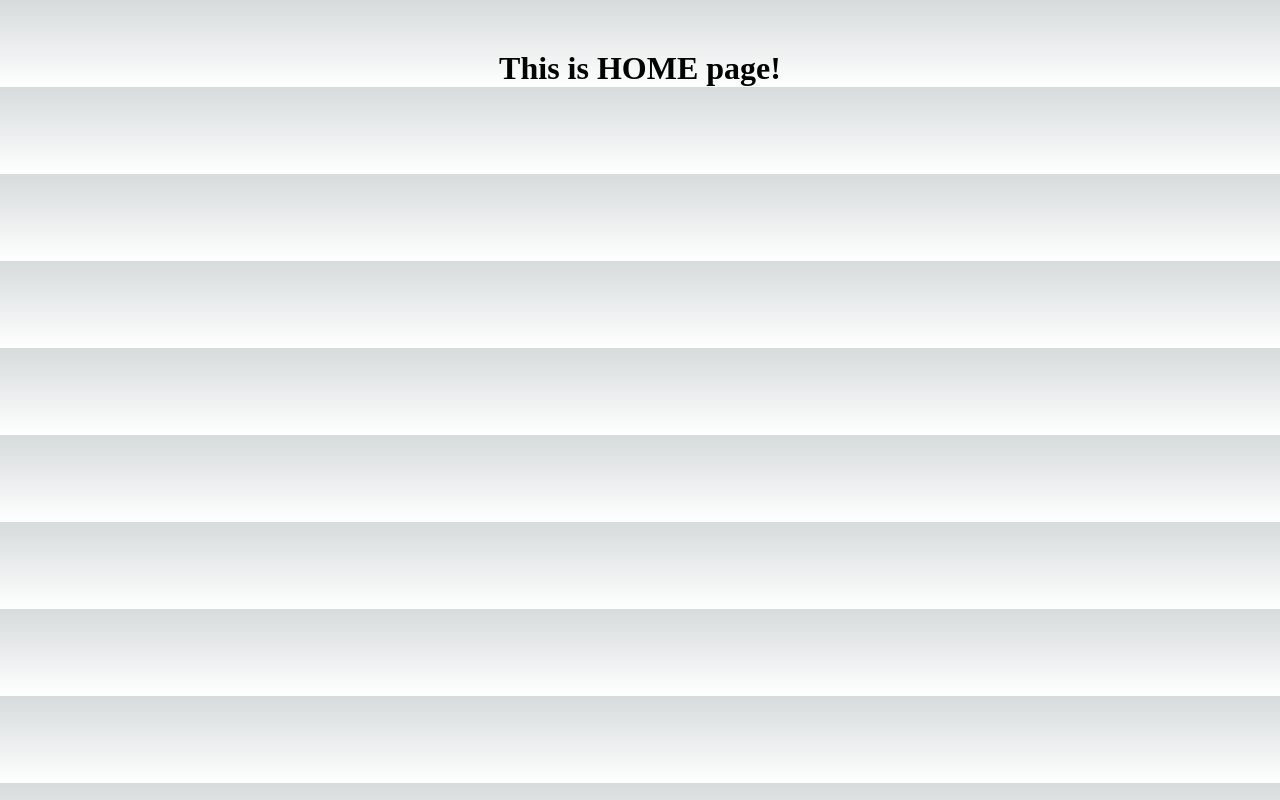
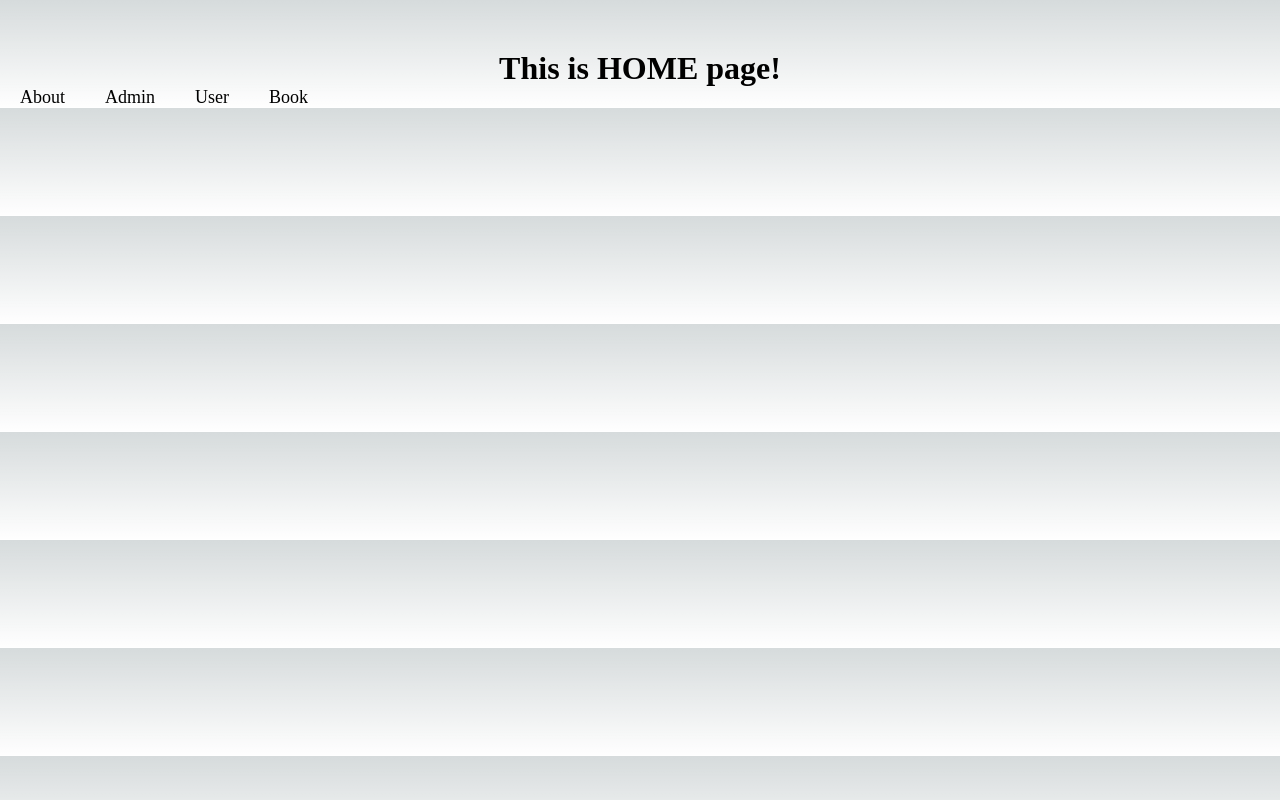
Before and after one commit to hlavu/next-routing, a Next.js app: page / in a window 1280 px wide. Built offline with nearby package versions, Linux system fonts and the light colour scheme.

Commit message:
Link component navigation

```diff
--- a/pages/about.tsx
+++ b/pages/about.tsx
@@ -1,9 +1,14 @@
 import styles from "@/styles/Home.module.css";
+import Link from "next/link";
 
 export default function AboutPage() {
   return (
     <>
       <h1 className={styles.heading}>This is ABOUT page!</h1>
+
+      <Link className={styles.link} href="/">
+        Back to home
+      </Link>
     </>
   );
 }
--- a/pages/admin.tsx
+++ b/pages/admin.tsx
@@ -1,9 +1,14 @@
 import styles from "@/styles/Home.module.css";
+import Link from "next/link";
 
 export default function AdminPage() {
   return (
     <>
       <h1 className={styles.heading}> This is ADMIN page</h1>
+
+      <Link className={styles.link} href="/">
+        Back to home
+      </Link>
     </>
   );
 }
--- a/pages/book/index.tsx
+++ b/pages/book/index.tsx
@@ -1,9 +1,14 @@
 import styles from "@/styles/Home.module.css";
+import Link from "next/link";
 
 export default function BookPage() {
   return (
     <>
       <h1 className={styles.heading}> This is BOOK page</h1>
+
+      <Link className={styles.link} href="/">
+        Back to home
+      </Link>
     </>
   );
 }
--- a/pages/index.tsx
+++ b/pages/index.tsx
@@ -1,4 +1,5 @@
 import Head from "next/head";
+import Link from "next/link";
 
 import { Inter } from "next/font/google";
 import styles from "@/styles/Home.module.css";
@@ -12,8 +13,19 @@ export default function Home() {
         <title>Next Routing</title>
         <meta name="viewport" content="width=device-width, initial-scale=1" />
       </Head>
-
       <h1 className={styles.heading}>This is HOME page!</h1>
+      <Link className={styles.link} href="/about">
+        About
+      </Link>
+      <Link className={styles.link} href="/admin">
+        Admin
+      </Link>
+      <Link className={styles.link} href="/user">
+        User
+      </Link>
+      <Link className={styles.link} href="/book">
+        Book
+      </Link>
     </>
   );
 }
--- a/styles/Home.module.css
+++ b/styles/Home.module.css
@@ -2,3 +2,11 @@
   text-align: center;
   margin-top: 50px;
 }
+
+.link {
+  padding: 10px 20px;
+  font-size: 18px;
+}
+.link:hover {
+  color: red;
+}
```
Also changed, not shown: pages/user/index.tsx (+9 -1 lines), 1 other file (tests, documents, lock files or other folders).
